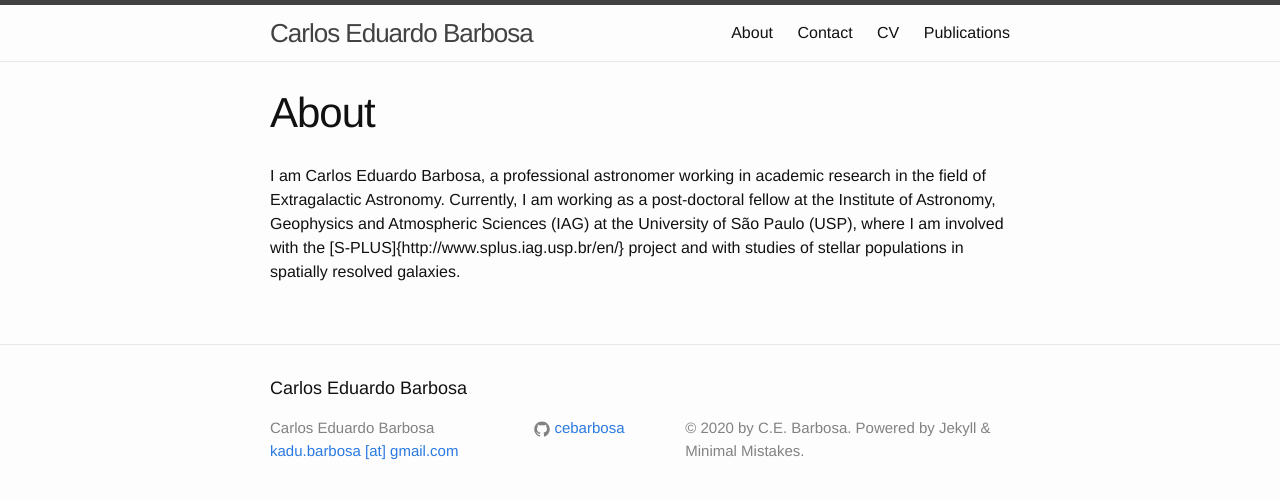
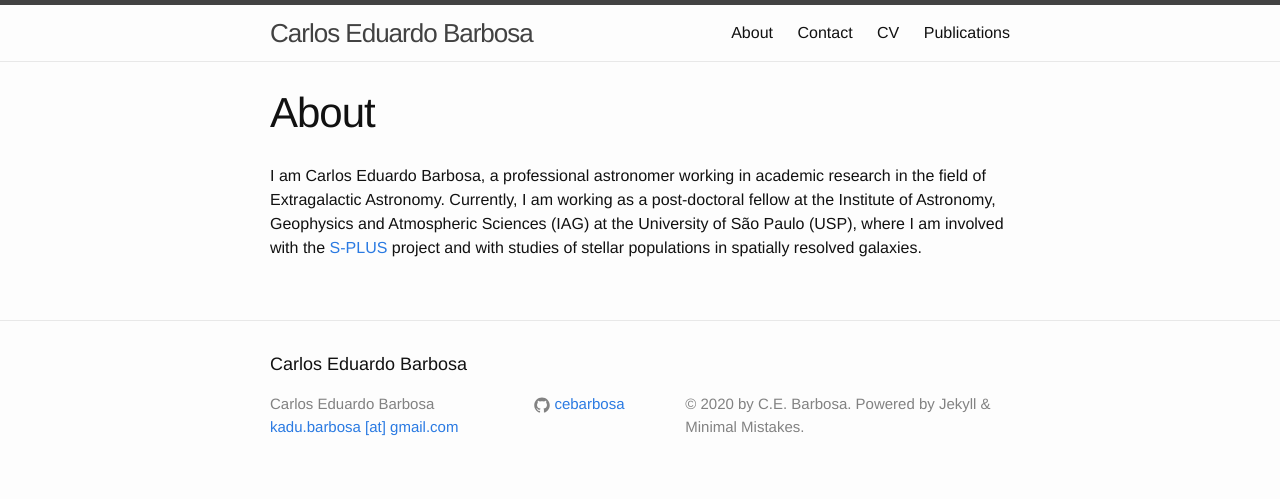
Before and after one commit to cebarbosa/cebarbosa.github.io, a Jekyll site: the page built from about.md, in a window 1280 px wide. Shown: the top 499 px of the page. Built offline with Jekyll 4.4.1, drawn with Linux system fonts in a browser that asks for light colours.

Commit message:
Fixed link in the text.

```diff
--- a/about.md
+++ b/about.md
@@ -4,4 +4,4 @@ title: About
 permalink: /about/
 ---
 
-I am Carlos Eduardo Barbosa, a professional astronomer working in academic research in the field of Extragalactic Astronomy. Currently, I am working as a post-doctoral fellow at the Institute of Astronomy, Geophysics and Atmospheric Sciences (IAG) at the University of São Paulo (USP), where I am involved with the [S-PLUS]{http://www.splus.iag.usp.br/en/} project and with studies of stellar populations in spatially resolved galaxies.
+I am Carlos Eduardo Barbosa, a professional astronomer working in academic research in the field of Extragalactic Astronomy. Currently, I am working as a post-doctoral fellow at the Institute of Astronomy, Geophysics and Atmospheric Sciences (IAG) at the University of São Paulo (USP), where I am involved with the [S-PLUS](http://www.splus.iag.usp.br/en/) project and with studies of stellar populations in spatially resolved galaxies.
```
